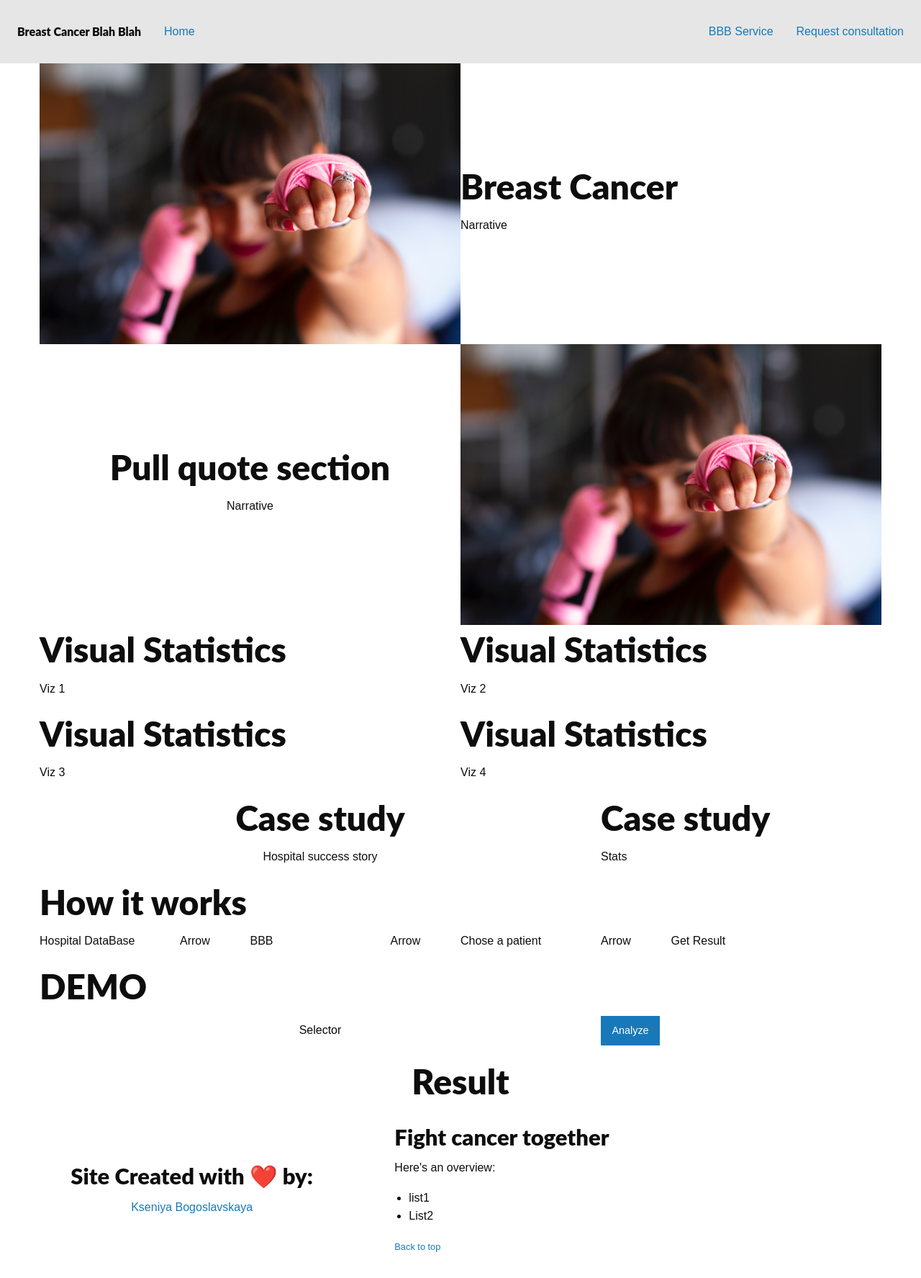
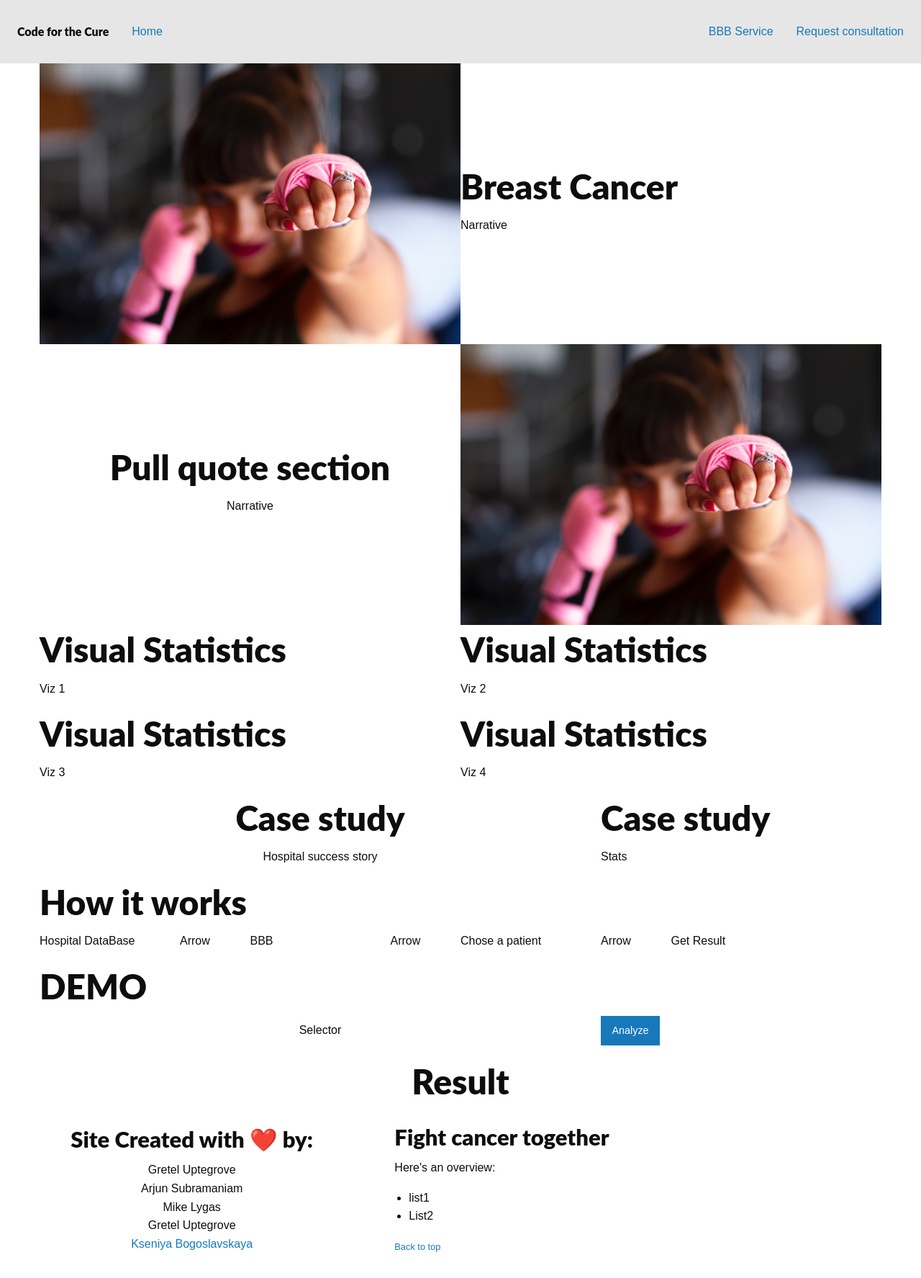
Before and after one commit to ChiqueCode/project_breast_cancer, a Python web app: template templates/index.html in a window 1280 px wide. Shown: the whole page at 72% size. Run offline with Jinja, Linux system fonts and the light colour scheme; the template is opened without the code that fills it, so the values that code supplies are empty; some libraries are stand-ins or nearby versions.

Commit message:
✨ Added names :)

```diff
--- a/templates/index.html
+++ b/templates/index.html
@@ -3,7 +3,7 @@
   <head>
     <meta charset="UTF-8" />
     <meta name="viewport" content="width=device-width, initial-scale=1.0" />
-    <title>Breast Cancer Project</title>
+    <title>Code for the Cure!</title>
     <link
       href="https://maxcdn.bootstrapcdn.com/font-awesome/4.6.3/css/font-awesome.min.css"
       rel="stylesheet"
@@ -30,7 +30,7 @@
     <div class="top-bar">
       <div class="top-bar-left">
         <ul class="menu">
-          <li class="menu-text">Breast Cancer Blah Blah</li>
+          <li class="menu-text">Code for the Cure</li>
           <li><a href="/">Home</a></li>
         </ul>
       </div>
@@ -167,6 +167,10 @@
         <div class="cell medium-7 large-5 text-center">
           <h3>Site Created with ❤️ by:</h3>
           <ul class="no-bullet">
+              <li>Gretel Uptegrove</li>
+              <li>Arjun Subramaniam</li>
+              <li>Mike Lygas</li>
+              <li>Gretel Uptegrove</li>
             <li><a href="https://chique.dev/">Kseniya Bogoslavskaya</a></li>
           </ul>
         </div>
```
